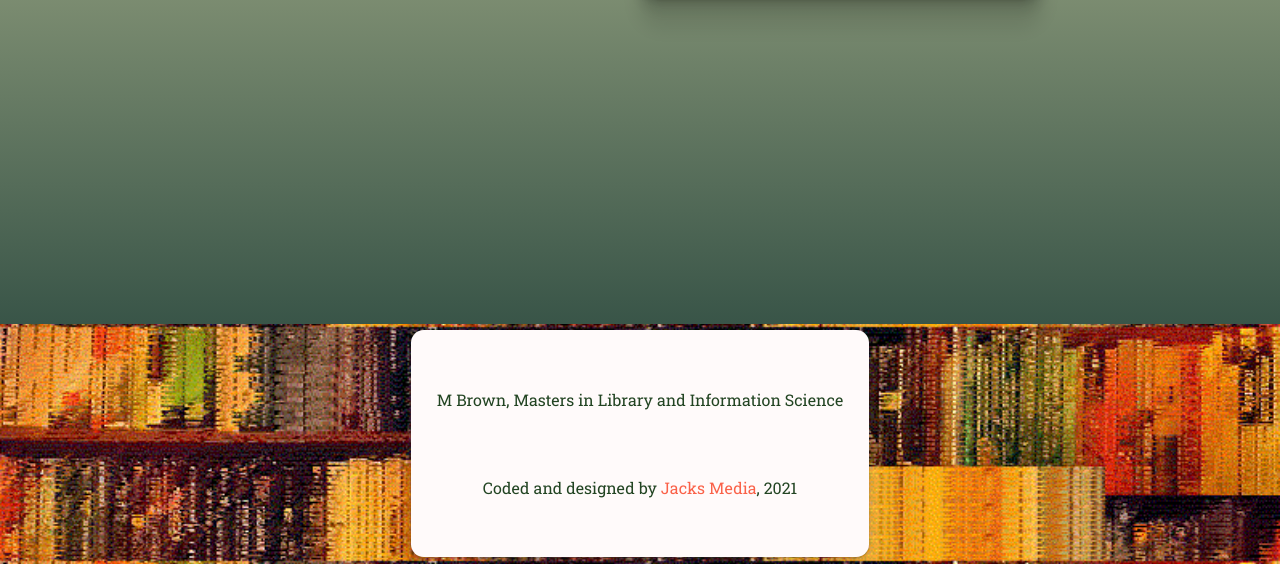
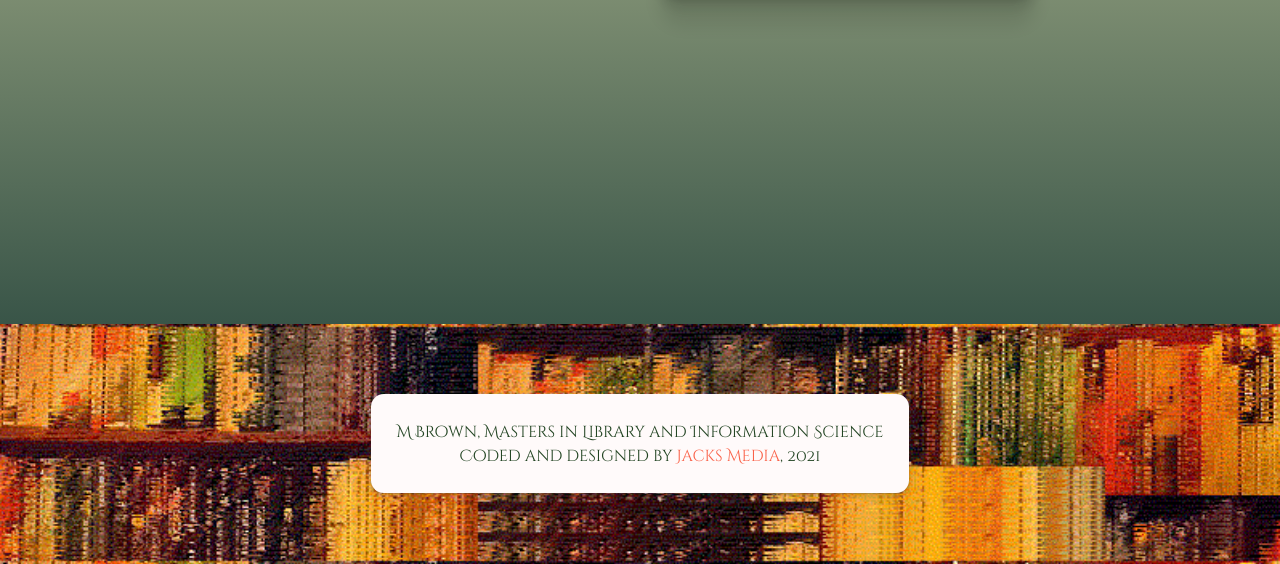
Before and after one commit to jacksmedia/mbrownmlis, a Gatsby site: page /links/ in a window 1280 px wide. Shown: the part 546-1110 px from the top of the page. Built offline with nearby package versions, Linux system fonts and the light colour scheme; Gatsby itself is replaced by a stand-in of ours.

Commit message:
font work

```diff
--- a/src/components/Footblur.js
+++ b/src/components/Footblur.js
@@ -9,9 +9,9 @@ const Footblur = () => {
   return(
     <div className="footer-img" alt="bookshelf picture copyright M Brown, 2013">
       <div className="floatybox">
-        <p>M Brown, Masters in Library and Information Science</p>
-        <p>Coded and designed by <a href="https://jacks.media">Jacks Media</a>
-        {`, `}{new Date().getFullYear()}</p>
+        <span>M Brown, Masters in Library and Information Science</span>
+        <span>Coded and designed by <a href="https://jacks.media">Jacks Media</a>
+        {`, `}{new Date().getFullYear()}</span>
       </div>
     </div>
   )
--- a/src/style.scss
+++ b/src/style.scss
@@ -42,7 +42,7 @@ html {
 }
 
 body {
-  font-family: "Montserrat", sans-serif;
+  font-family: "Times New Roman Roman", sans-serif;
   font-size: var(--fontSize-1);
   color: $black;
   background: linear-gradient(180deg, #EAE8B4, #082C2A);
@@ -55,7 +55,7 @@ hr {
 }
 
 h1, h2, h3, h4, h5, h6 {
-  font-family: var(--font-heading);
+  font-family: ("Cinzel Decorative");
   margin-top: 2vh;
   margin-bottom: var(--spacing-6);
   line-height: var(--lineHeight-tight);
@@ -86,6 +86,10 @@ p {
   --x-height-multiplier: 0.35;
   margin: var(--spacing-0) var(--spacing-0) var(--spacing-8) var(--spacing-0);
   padding: var(--spacing-2);
+}
+
+span {
+  font-family: ("Cinzel Decorative");
 }
 
 blockquote {
@@ -302,7 +306,7 @@ ul, ol {
 }
 
 .btn, .navbar-item, p {
-  font-family: 'Roboto Slab', san-serif;
+  font-family: 'Times New Roman', san-serif;
 }
 
 .cinzel {
```
